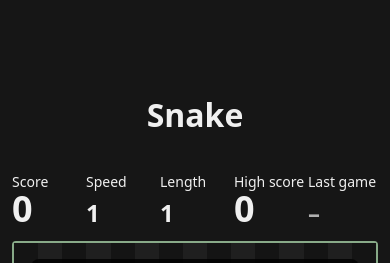
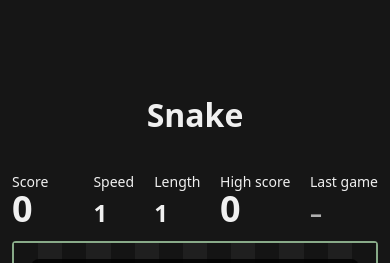
Before and after one commit to mariusachim/awesomeProject1, a React (Vite) app: page / in a window 390 px wide. Shown: the top 263 px of the page. Built offline with nearby package versions, Linux system fonts and the light colour scheme.

Commit message:
fix(#362): give the phone stat labels a gap

```diff
--- a/src/index.css
+++ b/src/index.css
@@ -554,9 +554,10 @@ h1,
 /* Phone: labels stay on one line, columns fit their content and the row spans the board. */
 @media (max-width: 600px) {
   .stats {
-    grid-auto-columns: minmax(0, 1fr);
-    justify-content: stretch;
-    column-gap: 4px;
+    /* Columns fit their labels (14px, 75px wide at most) and the spare room becomes the gaps, so labels never touch. */
+    grid-auto-columns: auto;
+    justify-content: space-between;
+    column-gap: 8px;
   }
 
   .stat-label {
```
